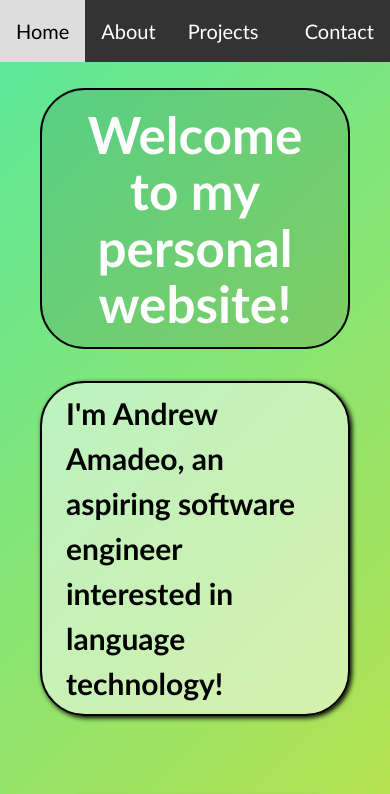
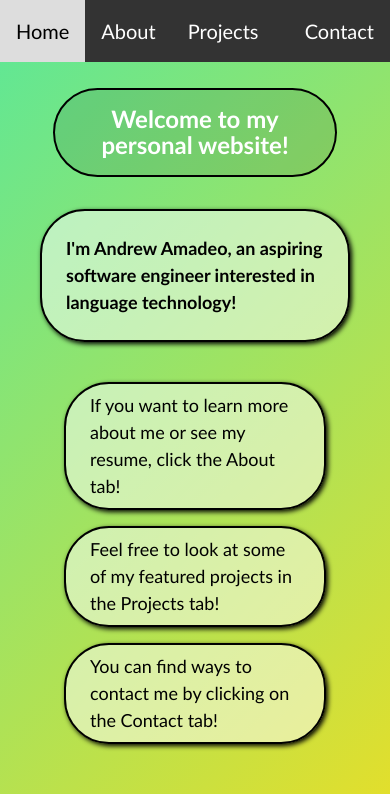
Before and after one commit to shozuru/shozuru.github.io, a React (Vite) app in the folder frontend/: page / in a window 390 px wide. Shown: the top 794 px of the page. Built offline with nearby package versions, Linux system fonts and the light colour scheme.

Commit message:
added mobile support

```diff
--- a/frontend/src/components/pages/Home/Home.css
+++ b/frontend/src/components/pages/Home/Home.css
@@ -13,7 +13,7 @@
     max-width: 700px;
 }
 
-.main-home-page-container {
+.home-page-info {
     font-size: 25px;
     border-radius: 8px;
     max-width: 700px;
@@ -22,7 +22,7 @@
 }
 
 .home-page-header h3,
-.main-home-page-container p {
+.home-page-info p {
     color: black;
     background-color: rgba(255, 255, 255, 0.5);
     border: solid black 2px;
@@ -33,7 +33,23 @@
     margin: 1rem auto;
 }
 
-.main-home-page-container p {
+.home-page-info p {
     max-width: 600px;
     background-color: rgba(255, 255, 255, 0.5);
 }
+
+@media (max-width: 768px) {
+    .home-page-header h1 {
+        font-size: 1.5rem;
+        width: 80%;
+        text-align: center;
+    }
+
+    .home-page-info,
+    .home-page-header h3 {
+        max-width: 90%;
+        font-size: 18px;
+        margin: 0 auto;
+        padding: 1.5rem;
+    }
+}
--- a/frontend/src/components/pages/Home/Home.tsx
+++ b/frontend/src/components/pages/Home/Home.tsx
@@ -22,9 +22,8 @@ const Home: React.FC = () => {
             </header>
 
             <main
-                className='main-home-page-container'
+                className='home-page-info'
             >
-
                 <p>
                     If you want to learn more about me or see my resume, click
                     the About tab!
```
